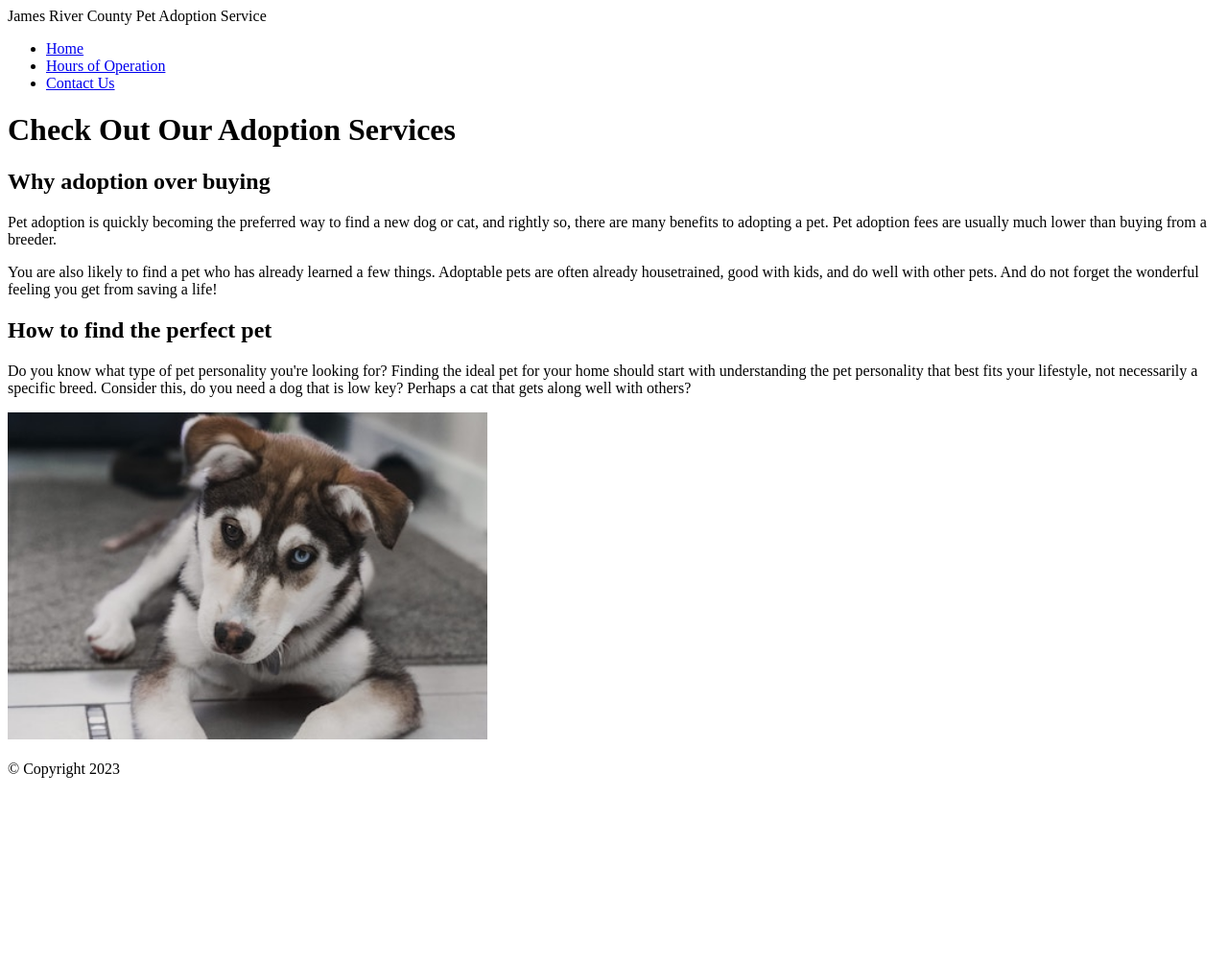
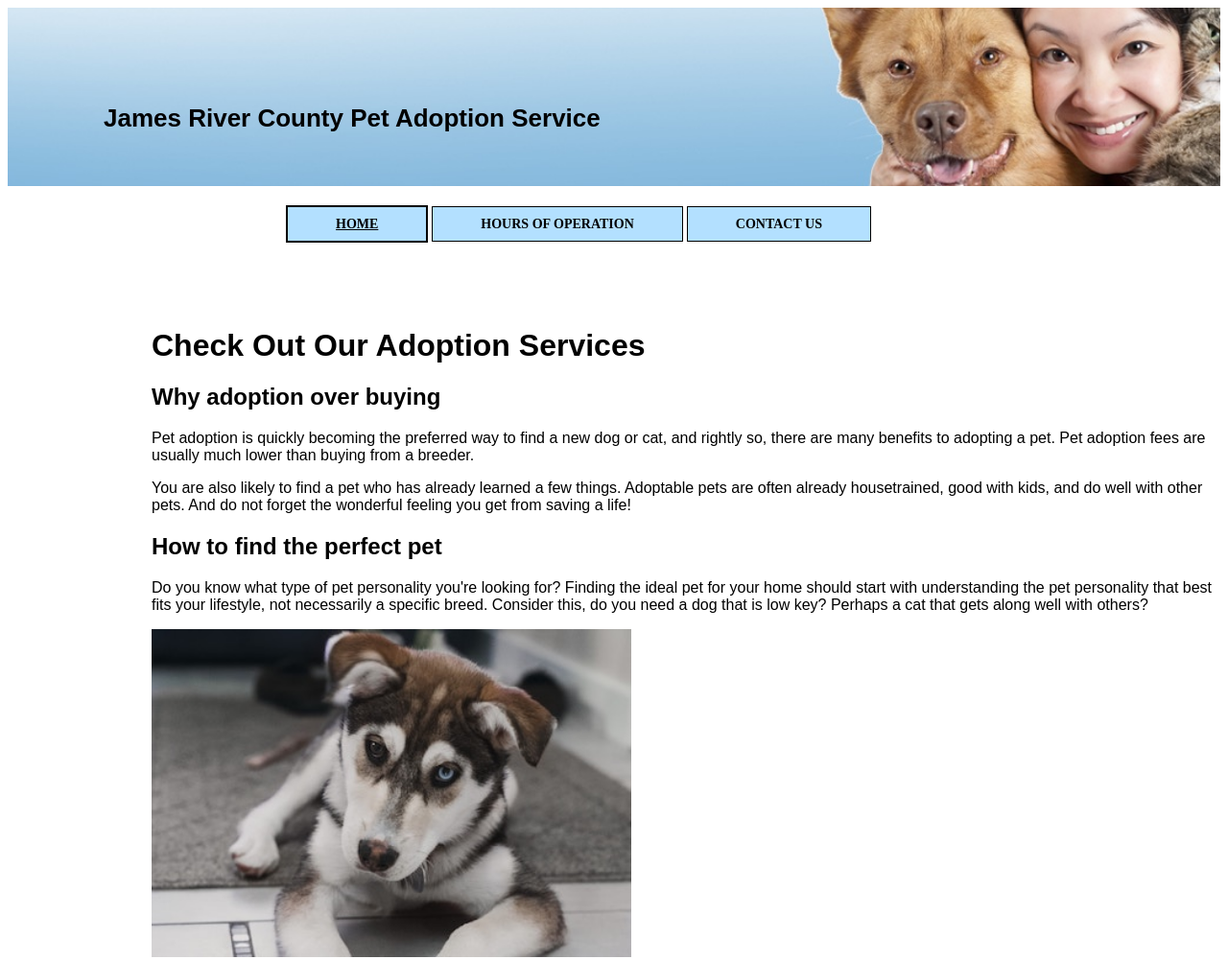
Before and after one commit to RS-236/m1-assignment, a plain HTML site: page index.html in a window 1280 px wide. Shown: the top 1001 px of the page at 96% size. Before the commit the page ends 819 px from the top, so only its background shows below. Drawn offline with Linux system fonts and the light colour scheme.

Commit message:
updated header and nav css

```diff
--- a/index.html
+++ b/index.html
@@ -1,19 +1,24 @@
 <!DOCTYPE html>
 <html>
     <head>
-        <title>James River County Pet Adoption Service</title>
+    <title>James River County Pet Adoption Service</title>
+    <link rel="stylesheet" href="styles.css">
+    </head>
 
-    </head>
     <body>
         <!-- Container to wrap everything -->
         <div id="container">
 
-            <header>James River County Pet Adoption Service</header>
+            <header>
+                <div class="main-header">
+                James River County Pet Adoption Service
+                </div>
+            </header>
 
             <!-- Main Navigation -->
-            <nav>
+            <nav class="main-menu">
                 <ul>
-                    <li><a href="index.html">Home</a></li>
+                    <li class="active"><a href="index.html">Home</a></li>
                     <li><a href="hours.html">Hours of Operation</a></li>
                     <li><a href="contact us.html">Contact Us</a></li>
                 </ul>
@@ -29,7 +34,6 @@
                 <h2>How to find the perfect pet</h2>
                 <p>Do you know what type of pet personality you're looking for? Finding the ideal pet for your home should start with understanding the pet personality that best fits your lifestyle, not necessarily a specific breed. Consider this, do you need a dog that is low key? Perhaps a cat that gets along well with others?</p>
                 <img src="images/Puppy-1.jpg" alt="Puppy-1" width="500">
-            <br><br>
             </main>
             <!-- End of Main Content -->
 
--- /dev/null
+++ b/styles.css
@@ -0,0 +1,47 @@
+/* header */
+header {
+    background: url(images/adoption-header.jpg) 0 -200px no-repeat;
+    background-size: 1500px;
+    height: 100px;
+    padding-top: 100px;
+    padding-left: 100px;
+    font-weight: 800;
+    font-size: 26px;
+    font-family: Arial, Helvetica, sans-serif;
+}
+
+/* Navigation */
+.main-menu {
+    margin-left: 250px;
+    font-weight: 400;
+}
+.main-menu ul li {
+    display: inline;
+    padding: 10px 50px 10px 50px;
+    background-color: rgb(179, 224, 255);
+    border: 1px solid black;
+    text-transform: uppercase;
+    font-size: 14px;
+    height: 50px;
+}
+.main-menu ul li a {
+    text-decoration: none;
+    color: black;
+    font-weight: 600;
+}
+.main-menu ul li a:hover {
+    color:rgb(36, 1, 1)
+}
+.main-menu ul li.active {
+    border: 2px solid black;
+    text-decoration: underline;
+}
+
+/* Main */
+main {
+    font-family: Arial, Helvetica, sans-serif;
+    margin: 100px 0 100px 150px;
+}
+main hi {
+    color:rgb(6, 1, 83)
+}
```
Also changed, not shown: contact us.html (+3 -3 lines), hours.html (+3 -3 lines), images/adoption-header.jpg (added).
